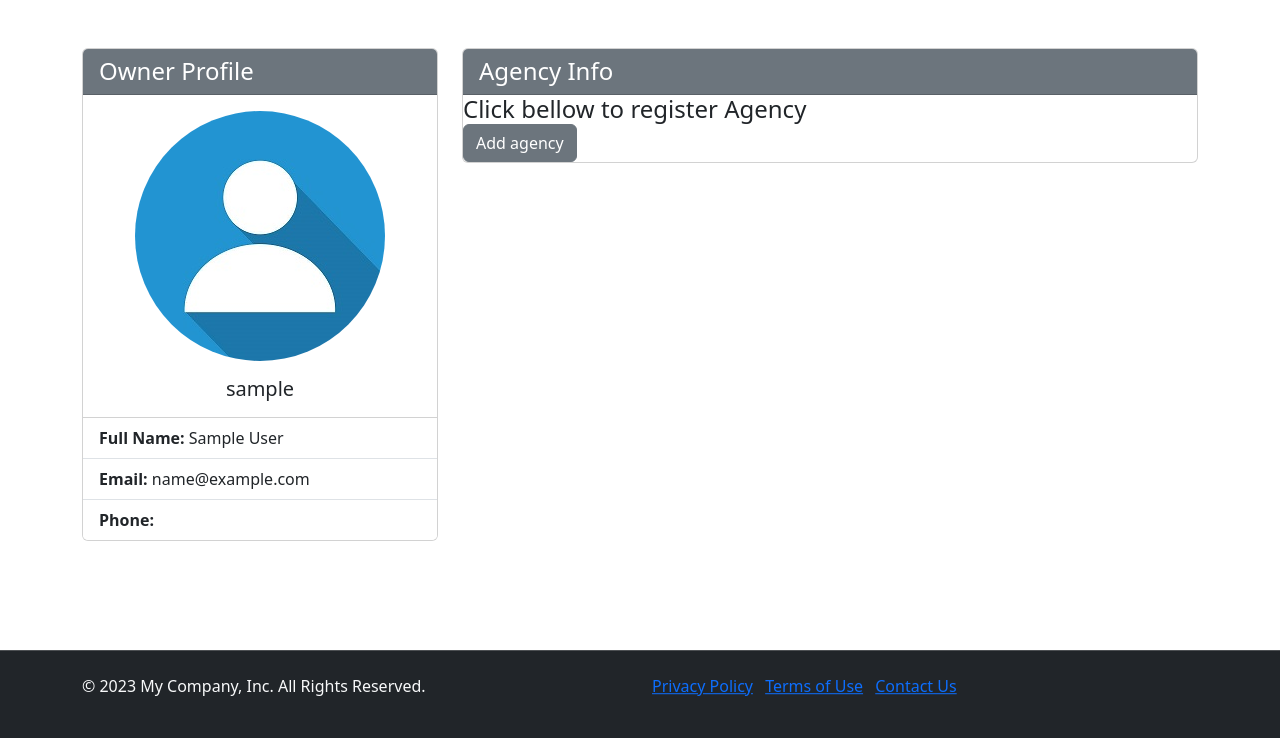
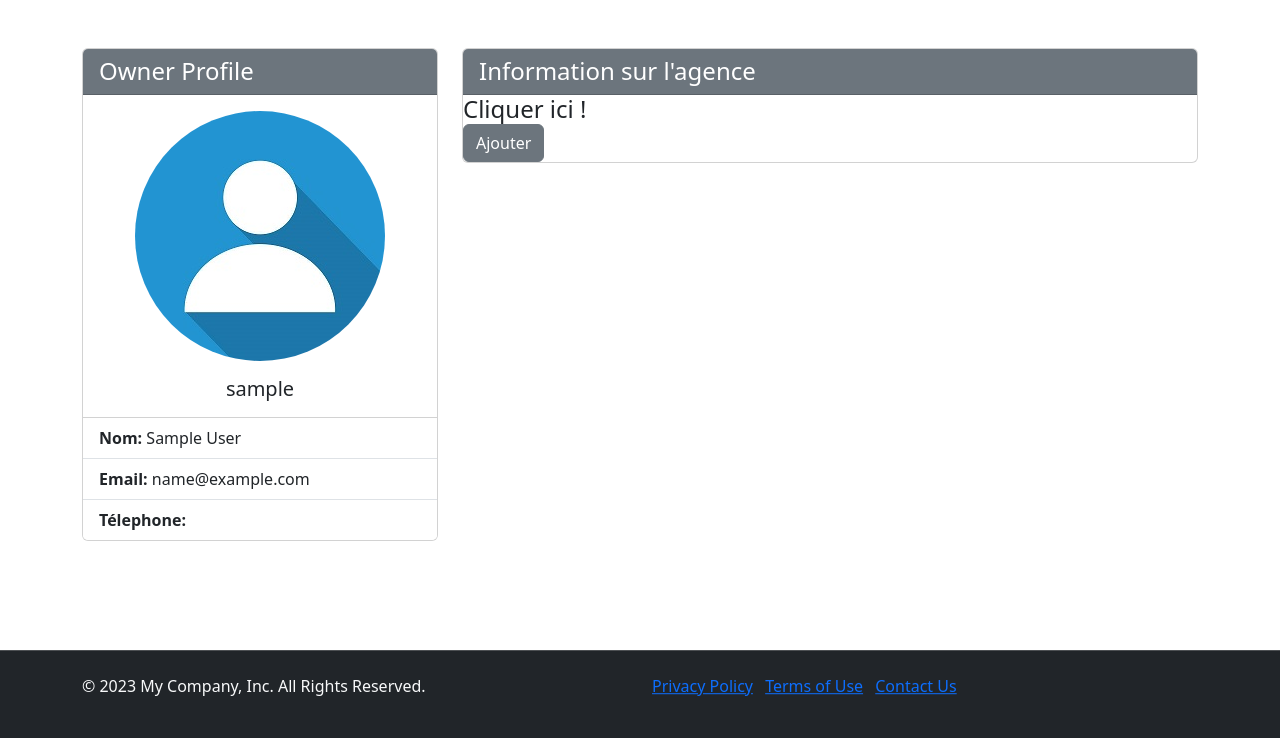
Before and after one commit to bakarouhajar/locadrive, a Django app: page /employee/owner/profile/ in a window 1280 px wide. Shown: the part 62-800 px from the top of the page. Run offline with Django 4.2, Linux system fonts and the light colour scheme; the visitor is signed in with stand-in values (Sample User, id 1); parts of the project's set-up code (start-up, migrations or seed data) failed here and were passed over; some libraries are stand-ins or nearby versions.

Commit message:
Correction

```diff
--- a/employee/templates/employee/owner_profile.html
+++ b/employee/templates/employee/owner_profile.html
@@ -18,32 +18,32 @@
                         <h5 class="card-text">{{ user.username }}</h5>
                     </div>
                     <ul class="list-group list-group-flush">
-                        <li class="list-group-item"><strong>Full Name:</strong> {{ user.get_full_name }}</li>
+                        <li class="list-group-item"><strong>Nom:</strong> {{ user.get_full_name }}</li>
                         <li class="list-group-item"><strong>Email:</strong> {{ user.email }}</li>
-                        <li class="list-group-item"><strong>Phone:</strong> {{ user.phone }}</li>
+                        <li class="list-group-item"><strong>Télephone:</strong> {{ user.phone }}</li>
                     </ul>
                 </div>
             </div>
             <div class="col-md-8">
                 <div class="card">
                     <div class="card-header bg-secondary text-white">
-                        <h4 class="card-title mb-0">Agency Info</h4>
+                        <h4 class="card-title mb-0">Information sur l'agence</h4>
                     </div>
 
                     {% if agency %}
 
 
                         <ul class="list-group list-group-flush">
-                            <li class="list-group-item"><strong>Name:</strong> {{ agency.name }}</li>
+                            <li class="list-group-item"><strong>Nom:</strong> {{ agency.name }}</li>
                             <li class="list-group-item"><strong>Email:</strong> {{ agency.email }}</li>
-                            <li class="list-group-item"><strong>Phone:</strong> {{ agency.phone }}</li>
-                            <li class="list-group-item"><strong>Address:</strong> {{ agency.address }}</li>
-                            <li class="list-group-item"><strong>City:</strong> {{ agency.city }}</li>
+                            <li class="list-group-item"><strong>Téléphone:</strong> {{ agency.phone }}</li>
+                            <li class="list-group-item"><strong>Addresse:</strong> {{ agency.address }}</li>
+                            <li class="list-group-item"><strong>Ville:</strong> {{ agency.city }}</li>
                         </ul>
                     {% else %}
-                        <h4 class="card-title mb-0">Click bellow to register Agency</h4>
+                        <h4 class="card-title mb-0">Cliquer ici !</h4>
                         <div class="col-md-6">
-                            <a href="{% url 'employee:agency' %}" class="btn btn-secondary">Add agency</a>
+                            <a href="{% url 'employee:agency' %}" class="btn btn-secondary">Ajouter</a>
                         </div>
 
                     {% endif %}
```
Also changed, not shown: employee/static/employee/js/custom.js (deleted, +0 -24 lines), employee/templates/employee/detail_car.html (+16 -15 lines), employee/templates/employee/detail_client.html (+5 -5 lines), employee/templates/employee/index.html (+7 -8 lines).
